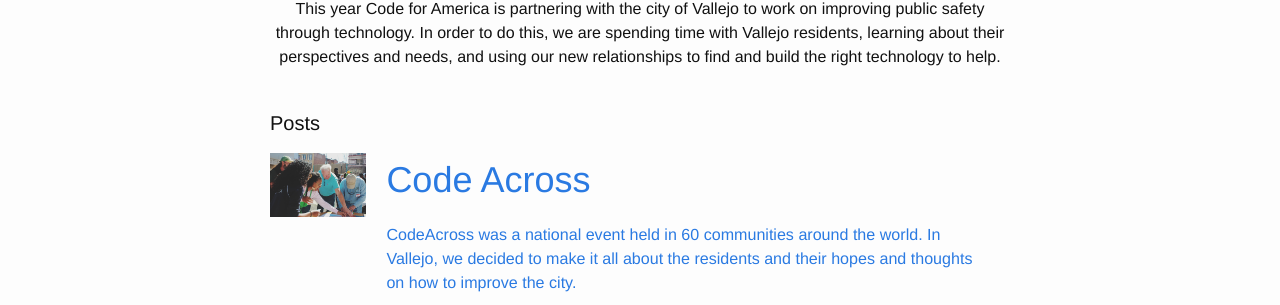
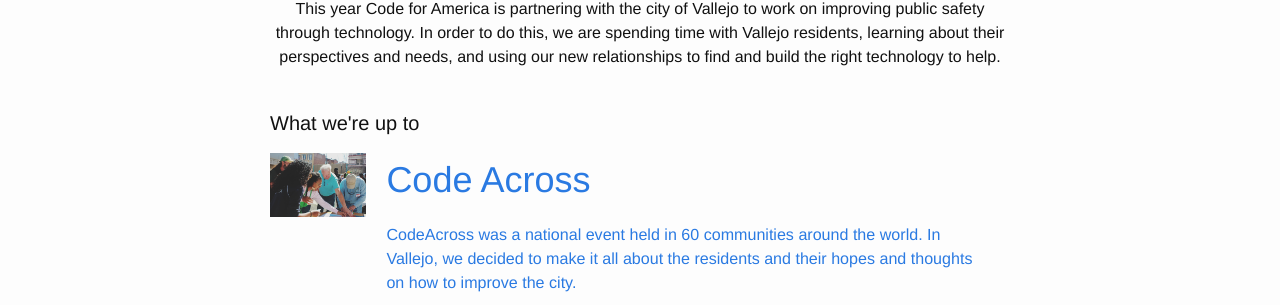
Before and after one commit to codeforamerica/code_for_vallejo, a Jekyll site: the page built from index.html, in a window 1280 px wide. Shown: the part 650-955 px from the top of the page. Built offline with Jekyll 4.4.1, drawn with Linux system fonts in a browser that asks for light colours.

Commit message:
Changed "posts" h2 to "what we're up to"

```diff
--- a/index.html
+++ b/index.html
@@ -16,7 +16,7 @@
 
   </br>
 
-  <h1 class="page-heading">Posts</h1>
+  <h1 class="page-heading">What we're up to</h1>
 
   <ul class="post-list">
     {% for post in site.posts %}
```
